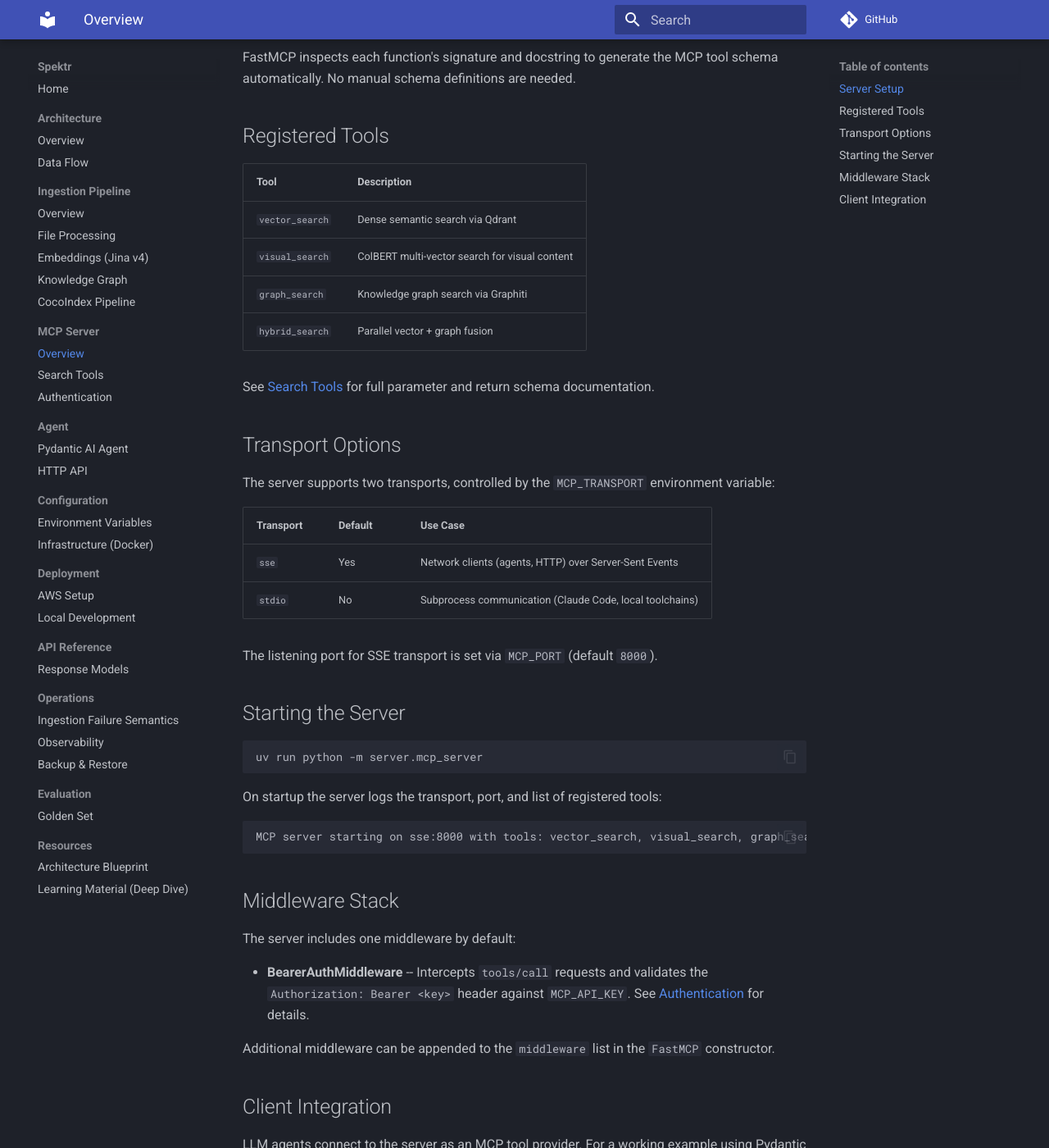
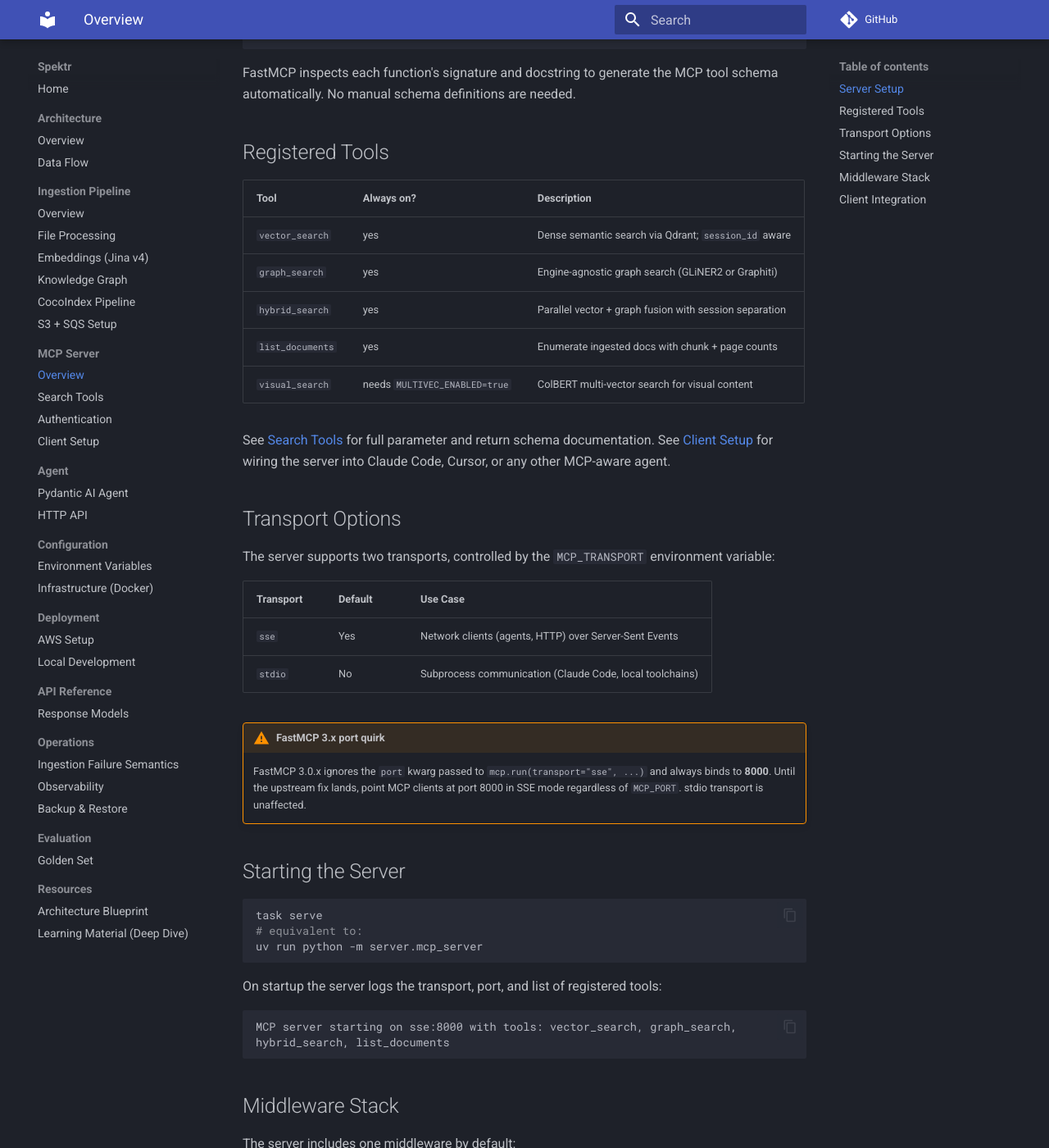
Before and after one commit to dollro/spektr, an MkDocs documentation site: the page built from docs/server/overview.md, in a window 1280 px wide and 1400 px high, scrolled down 559 px. Shown: the whole window at 82% size. Built offline with MkDocs 1.6.1 and Material for MkDocs 9.7.7, drawn with Linux system fonts in a browser that asks for light colours; comment, search, counter and statistics services are not loaded; some of the changed text lies outside the part shown.

Commit message:
docs: S3/SQS runbook + MCP client setup + fix stale server/cocoindex pages
Captures the non-obvious findings from this session's live-test day:
the S3 event-notification vs SQS-policy gotcha, the Rust-SDK
region export, the .env comment-parsing bug, the FastMCP 3.x port
quirk, and the Claude Code integration patterns.

New:
- docs/ingestion/s3-sqs-setup.md — step-by-step AWS wiring with
  the three "must be true" things (queue policy, bucket event
  notification, process env). Includes the failure-mode table we
  accumulated over the session.
- docs/server/client-setup.md — stdio vs SSE recipes for Claude
  Code / Cursor / Pydantic AI, including the FastMCP port 8000
  quirk and the gitignored-token warning.

Updated:
- docs/server/overview.md — five tools (was four; added
  list_documents, clarified visual_search is feature-flagged),
  FastMCP port-quirk callout, pointer to client-setup.md.
- docs/ingestion/cocoindex.md — S3 source row field is "filename"
  (was wrongly documented as "key"), new sections on live mode
  (task ingest-live) and the AWS env-var export performed by
  run_pipeline, and a link to the S3+SQS setup page.
- mkdocs.yml — nav picks up the two new pages.

MkDocs builds clean: 29 articles (was 27).

````diff
--- a/docs/server/overview.md
+++ b/docs/server/overview.md
@@ -14,23 +14,25 @@
     middleware=[BearerAuthMiddleware()],
 )
 mcp.tool()(vector_search)
-mcp.tool()(visual_search)
 mcp.tool()(graph_search)
 mcp.tool()(hybrid_search)
+mcp.tool()(list_documents)
+# visual_search registered only when MULTIVEC_ENABLED=true
 ```
 
 FastMCP inspects each function's signature and docstring to generate the MCP tool schema automatically. No manual schema definitions are needed.
 
 ## Registered Tools
 
-| Tool | Description |
-|-|-|
-| `vector_search` | Dense semantic search via Qdrant |
-| `visual_search` | ColBERT multi-vector search for visual content |
-| `graph_search` | Knowledge graph search via Graphiti |
-| `hybrid_search` | Parallel vector + graph fusion |
+| Tool | Always on? | Description |
+|-|-|-|
+| `vector_search` | yes | Dense semantic search via Qdrant; `session_id` aware |
+| `graph_search` | yes | Engine-agnostic graph search (GLiNER2 or Graphiti) |
+| `hybrid_search` | yes | Parallel vector + graph fusion with session separation |
+| `list_documents` | yes | Enumerate ingested docs with chunk + page counts |
+| `visual_search` | needs `MULTIVEC_ENABLED=true` | ColBERT multi-vector search for visual content |
 
-See [Search Tools](search-tools.md) for full parameter and return schema documentation.
+See [Search Tools](search-tools.md) for full parameter and return schema documentation. See [Client Setup](client-setup.md) for wiring the server into Claude Code, Cursor, or any other MCP-aware agent.
 
 ## Transport Options
 
@@ -41,18 +43,22 @@
 | `sse` | Yes | Network clients (agents, HTTP) over Server-Sent Events |
 | `stdio` | No | Subprocess communication (Claude Code, local toolchains) |
 
-The listening port for SSE transport is set via `MCP_PORT` (default `8000`).
+!!! warning "FastMCP 3.x port quirk"
+    FastMCP 3.0.x ignores the `port` kwarg passed to `mcp.run(transport="sse", ...)` and always binds to **8000**. Until the upstream fix lands, point MCP clients at port 8000 in SSE mode regardless of `MCP_PORT`. stdio transport is unaffected.
 
 ## Starting the Server
 
 ```bash
+task serve
+# equivalent to:
 uv run python -m server.mcp_server
 ```
 
 On startup the server logs the transport, port, and list of registered tools:
 
 ```
-MCP server starting on sse:8000 with tools: vector_search, visual_search, graph_search, hybrid_search
+MCP server starting on sse:8000 with tools: vector_search, graph_search,
+hybrid_search, list_documents
 ```
 
 ## Middleware Stack
@@ -65,4 +71,7 @@
 
 ## Client Integration
 
-LLM agents connect to the server as an MCP tool provider. For a working example using Pydantic AI, see the [Agent Overview](../agent/overview.md).
+LLM agents connect to the server as an MCP tool provider. Two well-worn paths:
+
+- **Pydantic AI** — the built-in `agent/agent.py` and `scripts/ask.py` use `MCPServerSSE` to talk to Spektr over HTTP/SSE. See [Agent Overview](../agent/overview.md).
+- **Claude Code / Cursor / other MCP-aware IDEs** — drop a `.mcp.json` into the project root; Claude Code spawns or connects to the Spektr server and exposes its tools as `mcp__spektr__*`. See [Client Setup](client-setup.md) for both stdio and SSE recipes.
--- a/mkdocs.yml
+++ b/mkdocs.yml
@@ -44,10 +44,12 @@
     - Embeddings (Jina v4): ingestion/embeddings.md
     - Knowledge Graph: ingestion/knowledge-graph.md
     - CocoIndex Pipeline: ingestion/cocoindex.md
+    - S3 + SQS Setup: ingestion/s3-sqs-setup.md
   - MCP Server:
     - Overview: server/overview.md
     - Search Tools: server/search-tools.md
     - Authentication: server/authentication.md
+    - Client Setup: server/client-setup.md
   - Agent:
     - Pydantic AI Agent: agent/overview.md
     - HTTP API: agent/http-api.md
````
Also changed, not shown: other parts of docs/server/overview.md (+1 -1 lines), docs/ingestion/cocoindex.md (+14 -5 lines), docs/ingestion/s3-sqs-setup.md (added, +121 -0 lines), docs/server/client-setup.md (added, +121 -0 lines).
